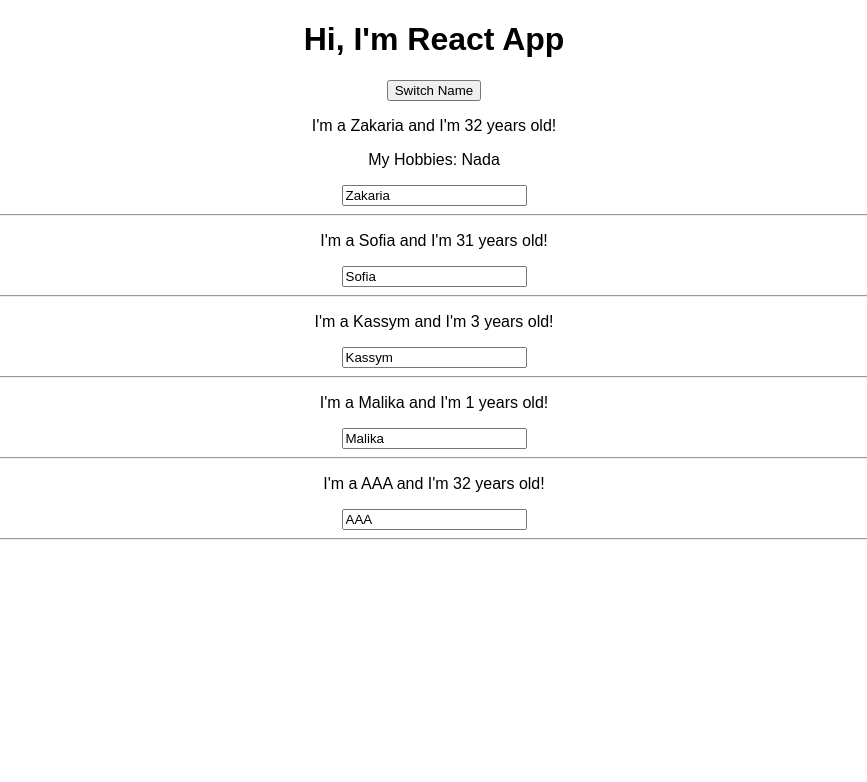
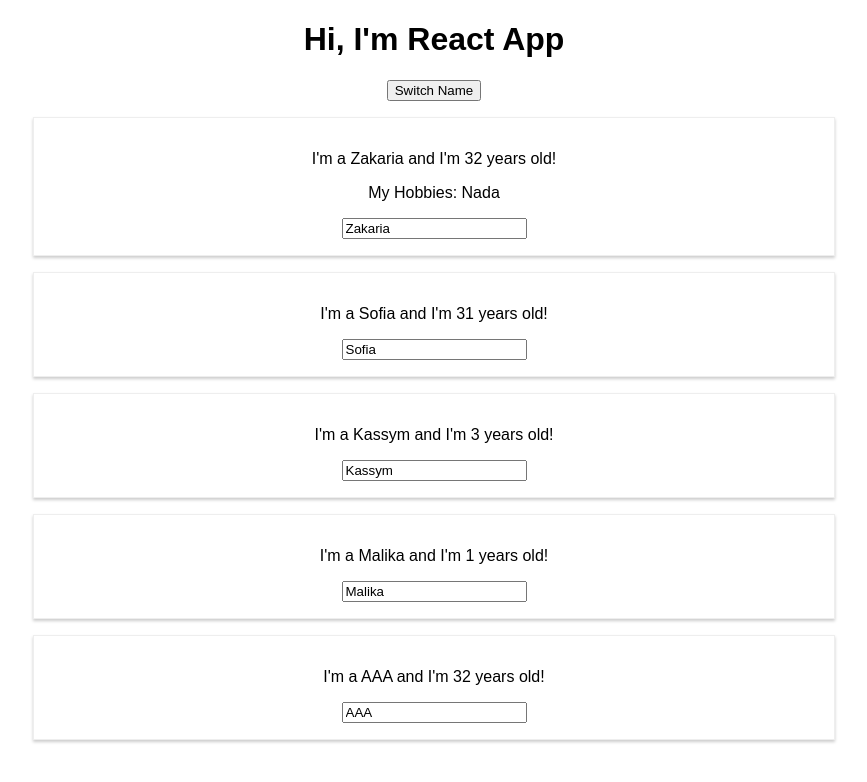
Before and after one commit to limozaza/r001, a React (Create React App) app: page / in a window 1280 px wide. Shown: the top 782 px of the page, without its empty margins (206-1073 px from the left). Built offline with nearby package versions, Linux system fonts and the light colour scheme.

Commit message:
add style with feuille de style

```diff
--- /dev/null
+++ b/src/Person/Person.css
@@ -0,0 +1,8 @@
+.Person {
+  width: 60%;
+  margin: 16px auto;
+  border: 1px solid #eee;
+  box-shadow: 0 2px 3px #ccc;
+  padding: 16px;
+  text-align: center;
+}
--- a/src/Person/Person.js
+++ b/src/Person/Person.js
@@ -1,13 +1,14 @@
 import React from "react";
+
+import "./Person.css";
 const person = props => {
   return (
-    <div>
+    <div className="Person">
       <p onClick={props.click}>
         I'm a {props.name} and I'm {props.age} years old!
       </p>
       <p>{props.children}</p>
       <input type="text" onChange={props.changed} value={props.name} />
-      <hr />
     </div>
   );
 };
```
